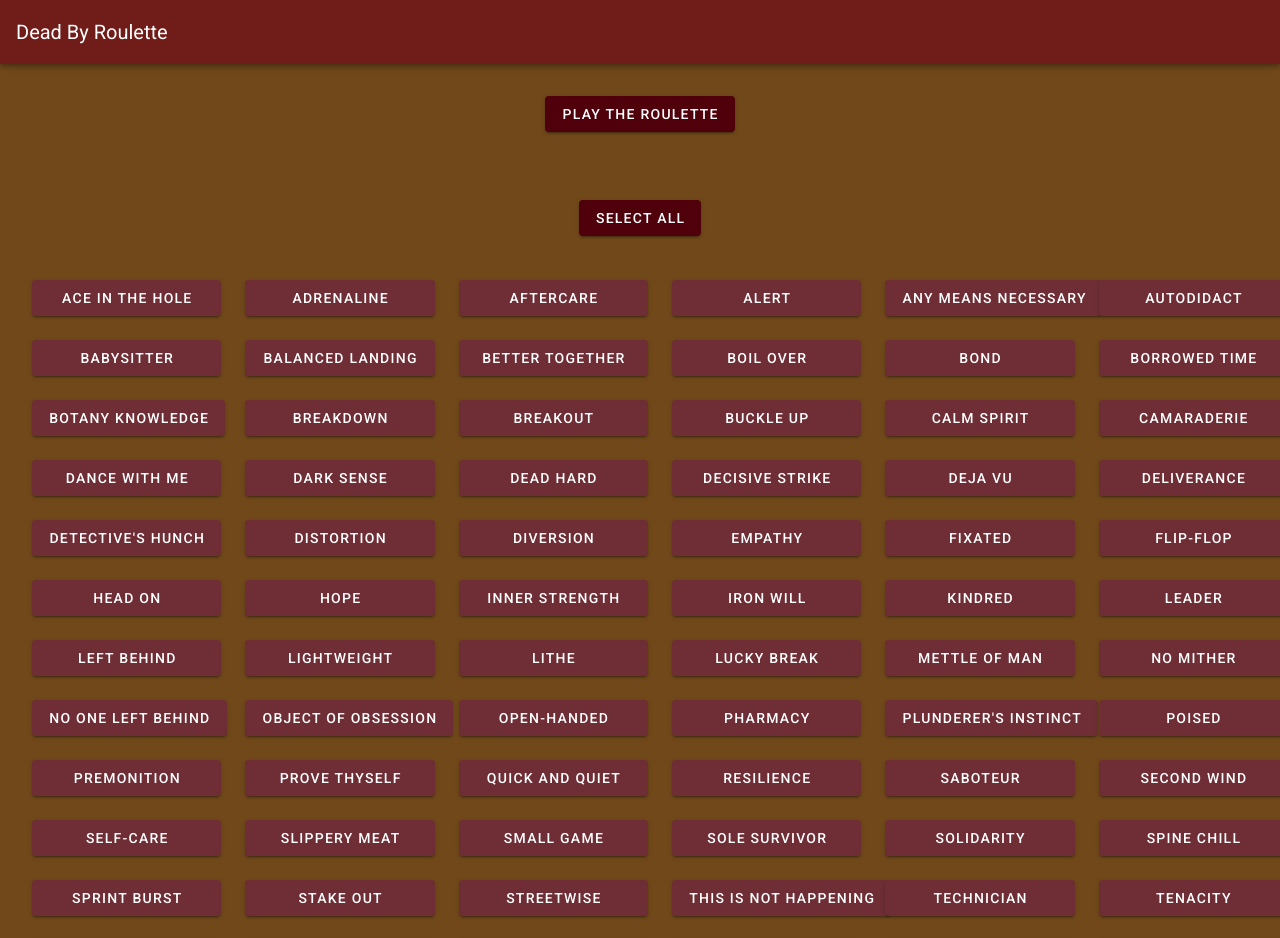
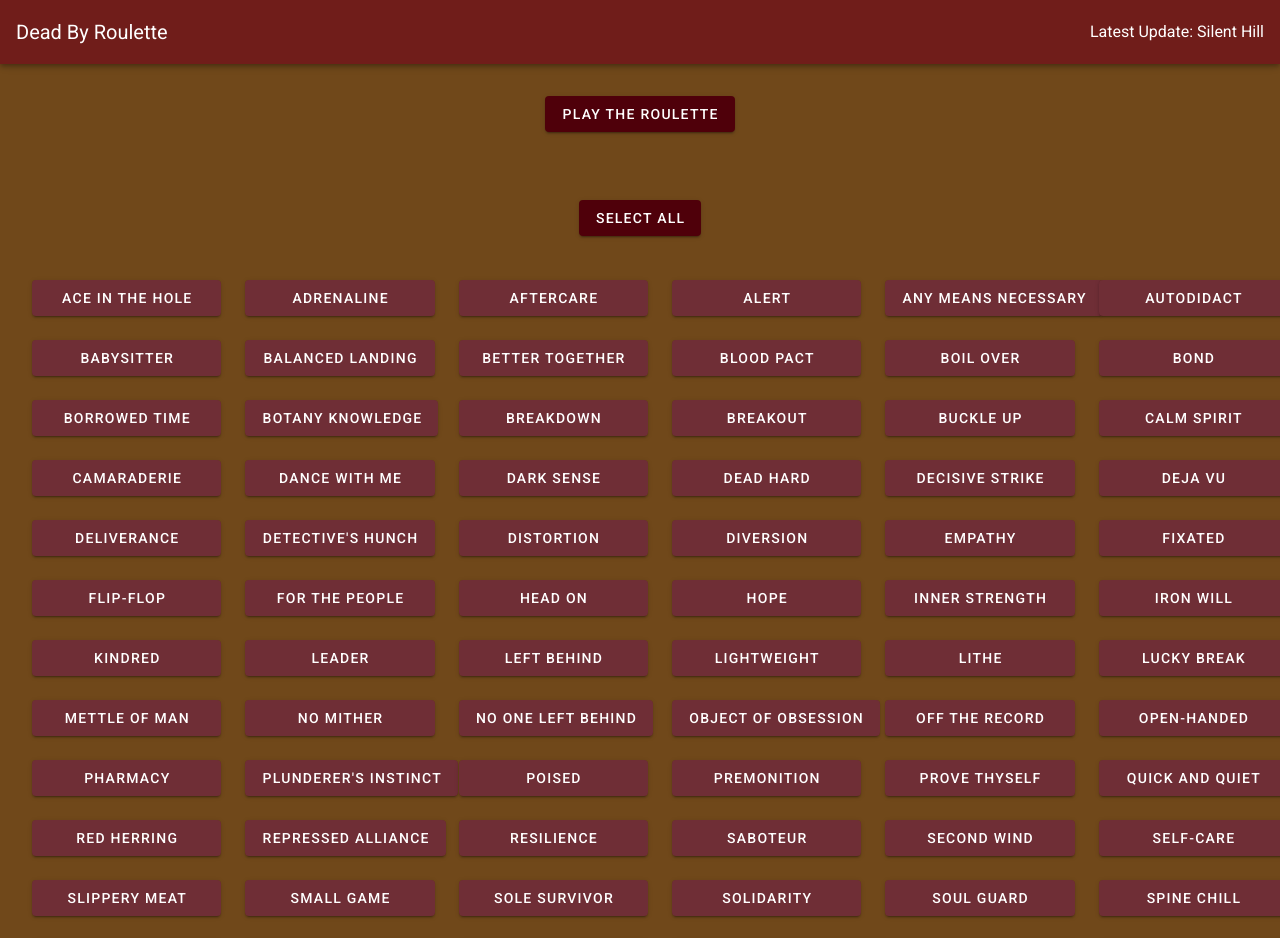
Before and after one commit to newshamu/deadbyroulette, a Vue app: page / in a window 1280 px wide. Shown: the top 938 px of the page. Built offline with nearby package versions, Linux system fonts and the light colour scheme.

Commit message:
Updated perks to Silent Hill Chapter

```diff
--- a/src/App.vue
+++ b/src/App.vue
@@ -6,6 +6,8 @@
       dark
     >
       <v-toolbar-title>Dead By Roulette</v-toolbar-title>
+      <v-spacer />
+      <div>Latest Update: Silent Hill</div>
     </v-app-bar>
 
     <v-content>
--- a/static/SurvivorPerks.js
+++ b/static/SurvivorPerks.js
@@ -34,6 +34,10 @@ module.exports = [{
     name: 'Better Together',
     active: true,
     link: 'https://gamepedia.cursecdn.com/deadbydaylight_gamepedia_en/0/02/IconPerks_betterTogether.png?version=066081e0955af5cdc09d32b3a914037a',
+  },{
+    name: 'Blood Pact',
+    active: true,
+    link: 'https://gamepedia.cursecdn.com/deadbydaylight_gamepedia_en/c/c9/IconPerks_bloodPact.png?version=8f9de22511253fc1991d630ac5447c03',
   },{
     name: 'Boil Over',
     active: true,
@@ -119,6 +123,10 @@ module.exports = [{
     active: true,
     link: 'https://gamepedia.cursecdn.com/deadbydaylight_gamepedia_en/3/31/IconPerks_flip-Flop.png?version=31036c92868ab730488648610d8f1194',
   },{
+    name: 'For the People',
+    active: true,
+    link: 'https://gamepedia.cursecdn.com/deadbydaylight_gamepedia_en/3/31/IconPerks_forThePeople.png?version=22b29fb5e189a9f5944b3fb58aaa58af',
+  },{
     name: 'Head On',
     active: true,
     link: 'https://gamepedia.cursecdn.com/deadbydaylight_gamepedia_en/c/cb/IconPerks_headOn.png?version=93ef54cfe860d951da7b3ed14e7bcc9f',
@@ -175,6 +183,10 @@ module.exports = [{
     active: true,
     link: 'https://gamepedia.cursecdn.com/deadbydaylight_gamepedia_en/2/2b/IconPerks_objectOfObsession.png?version=9ef450be1c15f4f35b06a16311e09151',
   },{
+    name: 'Off the Record',
+    active: true,
+    link: 'https://gamepedia.cursecdn.com/deadbydaylight_gamepedia_en/9/9e/IconPerks_offTheRecord.png?version=5b6990d0ddd39b173b1ef45dc0433e2a',
+  },{
     name: 'Open-Handed',
     active: true,
     link: 'https://gamepedia.cursecdn.com/deadbydaylight_gamepedia_en/5/5d/IconPerks_open-Handed.png?version=bcc01454e284da64d9d505c208e9fef5',
@@ -202,6 +214,14 @@ module.exports = [{
     name: 'Quick and Quiet',
     active: true,
     link: 'https://gamepedia.cursecdn.com/deadbydaylight_gamepedia_en/1/14/IconPerks_quickAndQuiet.png?version=80a0639c2647821b461137eec101bfe6',
+  },{
+    name: 'Red Herring',
+    active: true,
+    link: 'https://gamepedia.cursecdn.com/deadbydaylight_gamepedia_en/1/1c/IconPerks_redHerring.png?version=2eee82dbbc9efb2f1898f6b15b845114',
+  },{
+    name: 'Repressed Alliance',
+    active: true,
+    link: 'https://gamepedia.cursecdn.com/deadbydaylight_gamepedia_en/3/31/IconPerks_repressedAlliance.png?version=e94456b166814e9452691cb9cfb9cae3',
   },{
     name: 'Resilience',
     active: true,
@@ -234,6 +254,10 @@ module.exports = [{
     name: 'Solidarity',
     active: true,
     link: 'https://gamepedia.cursecdn.com/deadbydaylight_gamepedia_en/9/9e/IconPerks_solidarity.png?version=37be9f2b58ef51e4f98420c8f721fea8',
+  },{
+    name: 'Soul Guard',
+    active: true,
+    link: 'https://gamepedia.cursecdn.com/deadbydaylight_gamepedia_en/a/a5/IconPerks_soulGuard.png?version=9c7511cbe633f8981e5e2fbbb0659db0',
   },{
     name: 'Spine Chill',
     active: true,
```
Also changed, not shown: package.json (+12 -12 lines), 1 other file (tests, documents, lock files or other folders).
